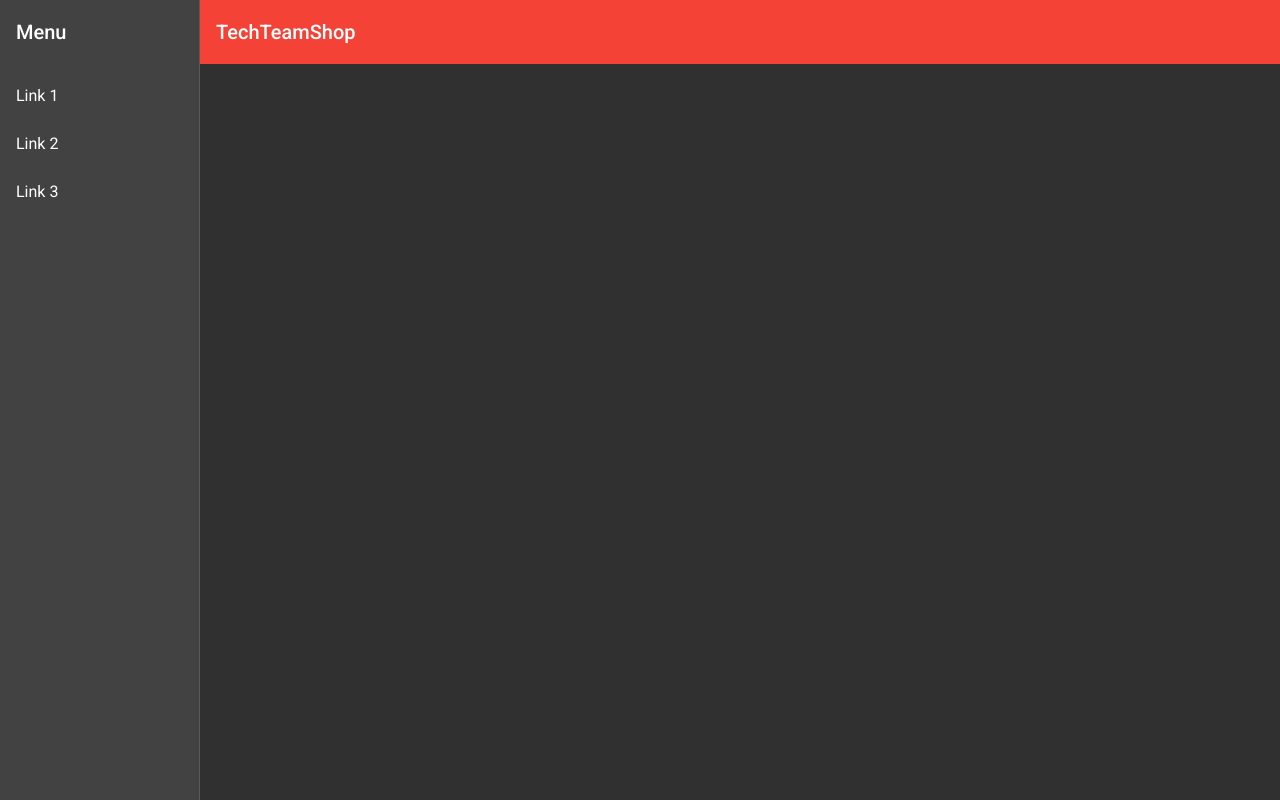
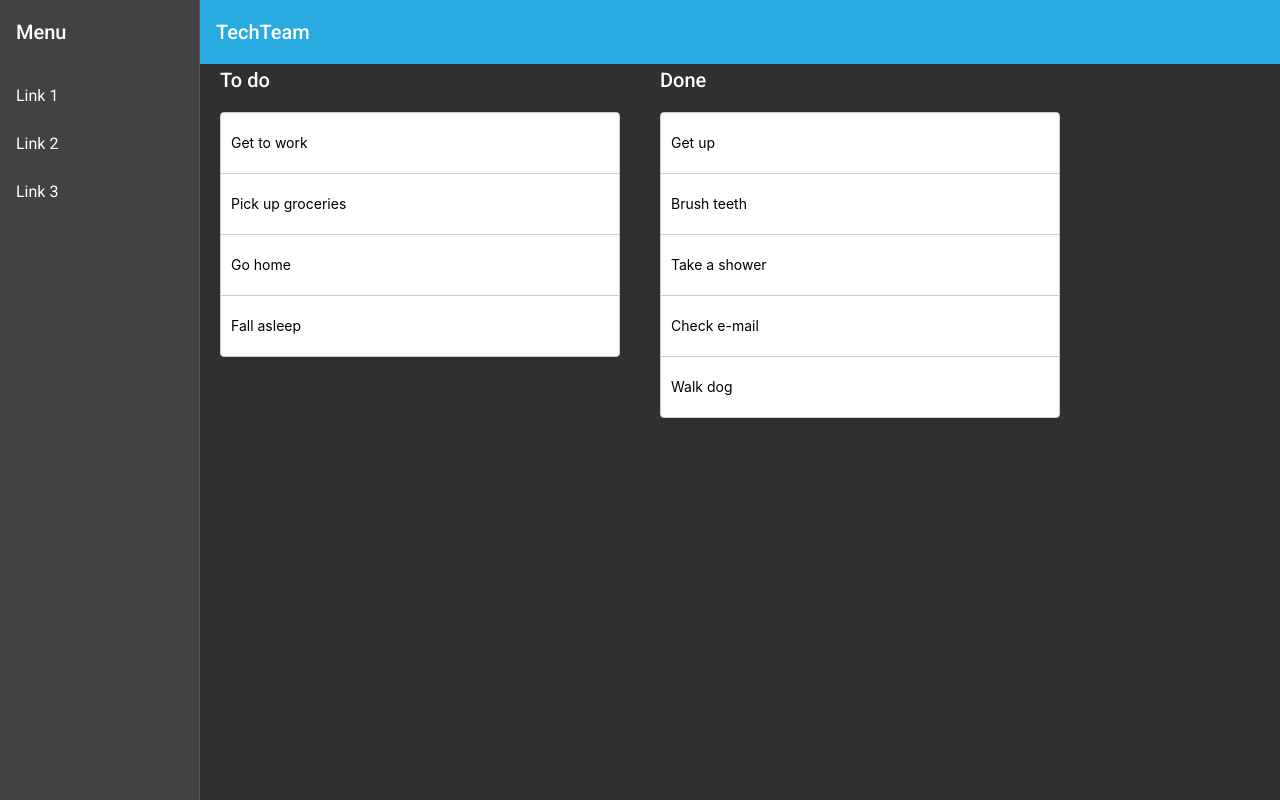
Before and after one commit to TechTeamNZ/TechTeam-Now-Ui-Kit-Angular, an Angular app: page / in a window 1280 px wide. Shown: the top 802 px of the page. Built offline with nearby package versions, Linux system fonts and the light colour scheme.

Commit message:
>added npm install @material/textfield

```diff
--- a/package.json
+++ b/package.json
@@ -21,6 +21,7 @@
     "@angular/platform-browser": "~9.0.2",
     "@angular/platform-browser-dynamic": "~9.0.2",
     "@angular/router": "~9.0.2",
+    "@material/textfield": "^5.1.0",
     "bootstrap": "^4.4.1",
     "rxjs": "~6.5.4",
     "tslib": "^1.10.0",
--- a/src/app/app.component.html
+++ b/src/app/app.component.html
@@ -1 +1,2 @@
 <app-navigation></app-navigation>
+<app-drag-drop></app-drag-drop>
--- a/src/app/app.module.ts
+++ b/src/app/app.module.ts
@@ -28,6 +28,7 @@ import { MatGridListModule } from '@angular/material/grid-list';
 import { MatMenuModule } from '@angular/material/menu';
 import { DragDropComponent } from './drag-drop/drag-drop.component';
 import { DragDropModule } from '@angular/cdk/drag-drop';
+import { MatSliderModule } from '@angular/material/slider';
 
 @NgModule({
   declarations: [
@@ -60,7 +61,8 @@ import { DragDropModule } from '@angular/cdk/drag-drop';
     MatTreeModule,
     MatGridListModule,
     MatMenuModule,
-    DragDropModule
+    DragDropModule,
+    MatSliderModule,
   ],
   providers: [],
   bootstrap: [AppComponent]
--- a/src/app/navigation/navigation.component.css
+++ b/src/app/navigation/navigation.component.css
@@ -10,9 +10,9 @@
   background: inherit;
 }
 
-.mat-toolbar.mat-primary {
+.mat-toolbar {
   position: sticky;
   top: 0;
   z-index: 1;
-  /*background-color: #29abe2;*/
+  background-color: #29abe2;
 }
--- a/src/app/navigation/navigation.component.html
+++ b/src/app/navigation/navigation.component.html
@@ -21,9 +21,12 @@
         <mat-icon aria-label="Side nav toggle icon">menu</mat-icon>
       </button>
       <span>TechTeam</span>
-      <span>Shop</span>
 
     </mat-toolbar>
+    <div>
+      <app-drag-drop></app-drag-drop>
+    </div>
+
     <!-- Add Content Here -->
   </mat-sidenav-content>
 </mat-sidenav-container>
```
Also changed, not shown: 1 other file (tests, documents, lock files or other folders).
